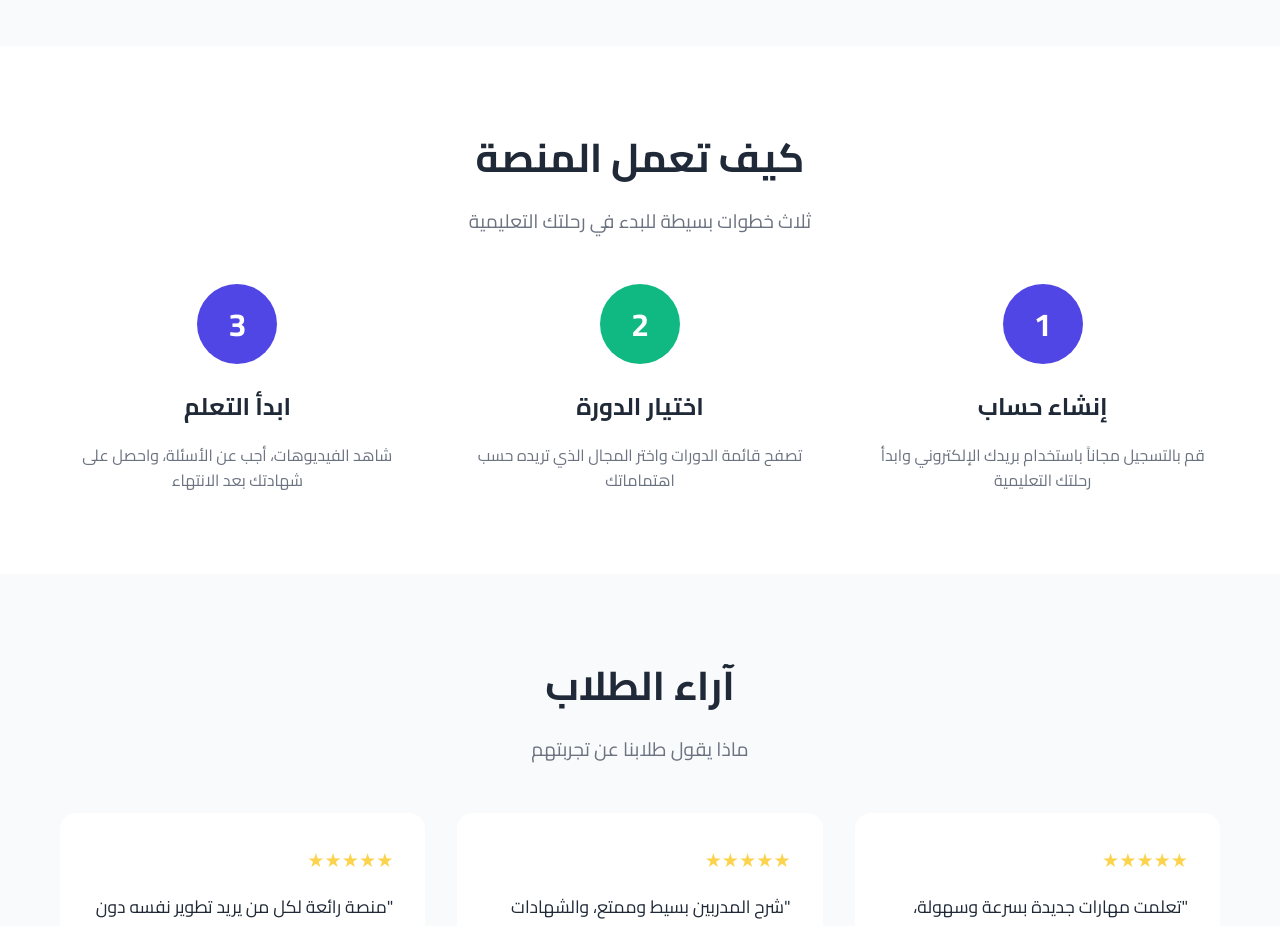
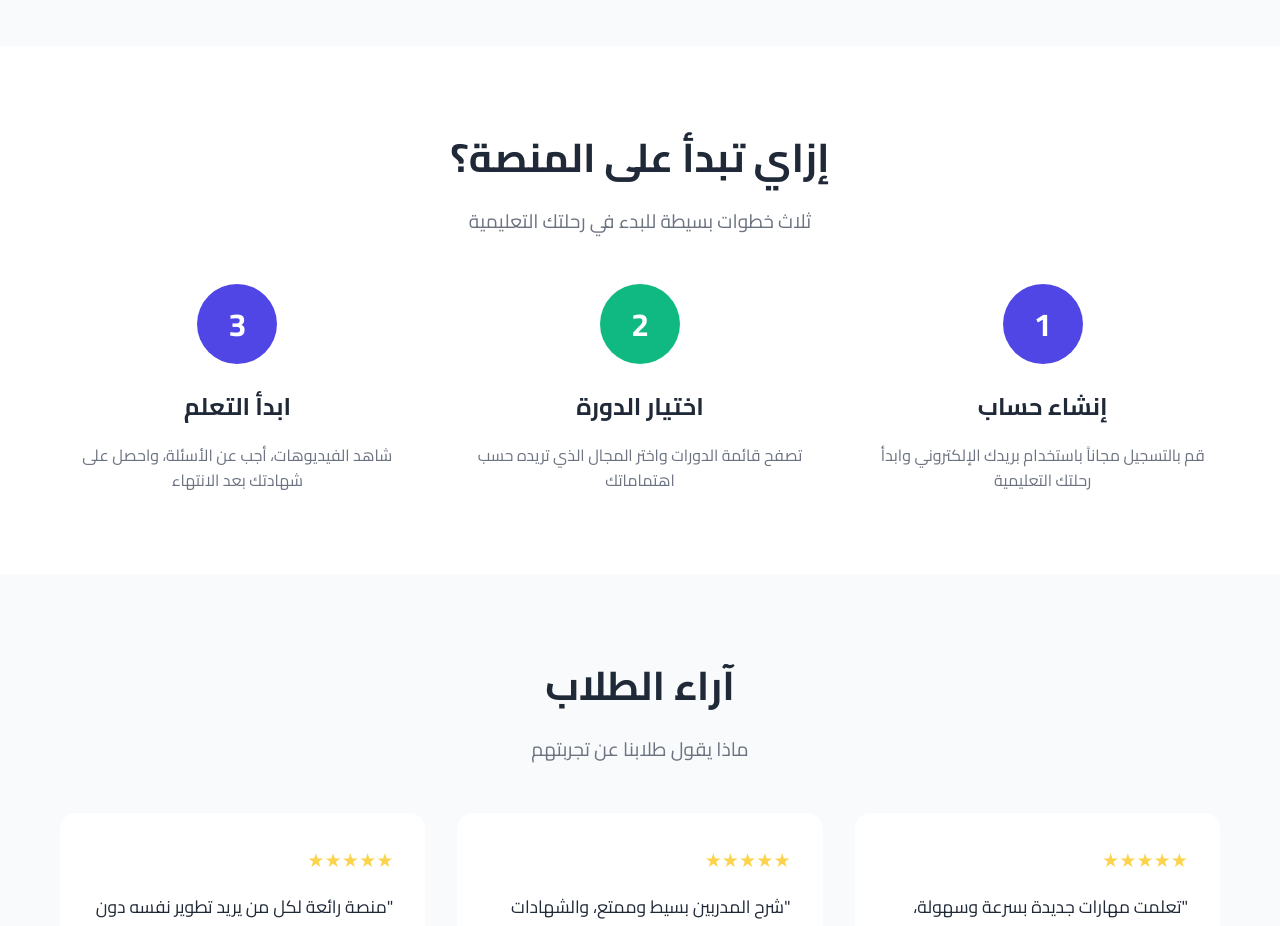
Before and after one commit to eslamrefa3i/Learn-Hub, a plain HTML site: page index.html in a window 1280 px wide. Shown: the part 2900-3826 px from the top of the page. Drawn offline with Linux system fonts and the light colour scheme.

Commit message:
index.html

```diff
--- a/index.html
+++ b/index.html
@@ -293,7 +293,7 @@
     <section id="about" class="how-it-works">
         <div class="container">
             <div class="section-header">
-                <h2>كيف تعمل المنصة</h2>
+                <h2>إزاي تبدأ على المنصة؟</h2>
                 <p>ثلاث خطوات بسيطة للبدء في رحلتك التعليمية</p>
             </div>
             <div class="steps-grid">
```
